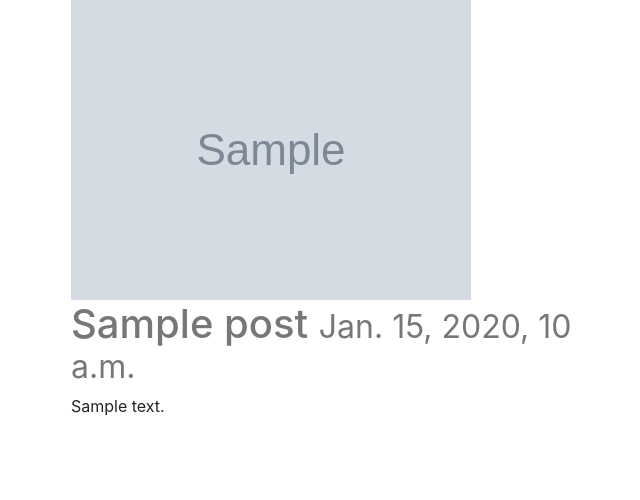
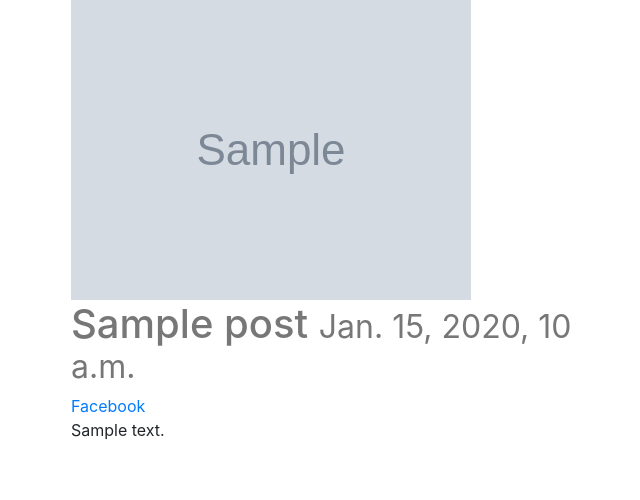
Before and after one commit to kamil0123/Django-blog, a Django app: a page that uses src/templates/post.html in a window 1280 px wide. Shown: the top 500 px of the page, without its empty margins (29-669 px from the left). Run offline with Django 3.2, Linux system fonts and the light colour scheme; tables that the repository leaves empty hold one stand-in row (values such as "Sample post"); grey boxes marked "Sample" are stand-in pictures; some libraries are stand-ins or nearby versions.

Commit message:
add facebook share link

```diff
--- a/src/templates/post.html
+++ b/src/templates/post.html
@@ -11,6 +11,10 @@
     	{% endif %}
 		<h1>{{ title }} <small>{{ instance.created }}<br/></small></h1>
 
+    <a href="https://www.facebook.com/sharer/sharer.php?u={{ request.build_absolute_uri }}">
+      Facebook
+    </a>
+
 		{{ instance.content | linebreaks }}<br/>
 	</div>
 
```
